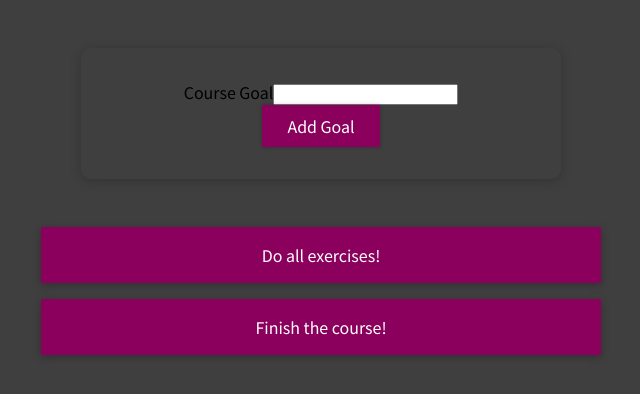
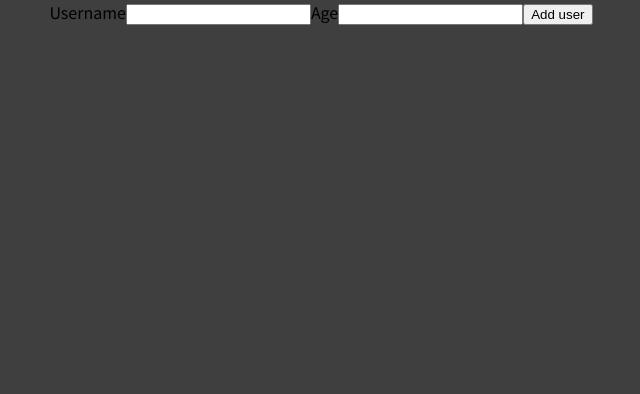
Before and after one commit to Amandine-d/projects-react, a React (Create React App) app: page / in a window 1280 px wide. Shown: the top 394 px of the page, without its empty margins (319-959 px from the left). Built offline with nearby package versions, Linux system fonts and the light colour scheme.

Commit message:
Users: Start project1

```diff
--- a/src/App.js
+++ b/src/App.js
@@ -1,12 +1,14 @@
 // import AppExpenses from './ExpensesProject/AppExpenses';
-import AppStyling from "./StylingComponents/AppStyling";
+// import AppStyling from "./StylingComponents/AppStyling";
+import AppProject1 from './Project1/AppProject1';
 import './App.css';
 
 function App() {
   return (
     <div className="App">
       {/* <AppExpenses /> */}
-      <AppStyling />
+      {/* <AppStyling /> */}
+      <AppProject1 />
     </div>
   );
 }
--- /dev/null
+++ b/src/Project1/AppProject1.js
@@ -0,0 +1,11 @@
+import React from "react";
+import AddUser from "./components/Users/AddUser";
+
+const AppProject1= () => {
+
+  return (
+    <div><AddUser /></div>
+  )
+}
+
+export default AppProject1;
--- /dev/null
+++ b/src/Project1/components/Users/AddUser.js
@@ -0,0 +1,19 @@
+import React from "react";
+
+const AddUser = props => {
+  const addUserHandler = (event) => {
+    event.preventDefault();
+  }
+
+  return (
+    <form onSubmit={addUserHandler}>
+      <label htmlFor="username">Username</label>
+      <input id="username" type="text" />
+      <label htmlFor="age">Age</label>
+      <input id="age" type="number" />
+      <button type="submit">Add user</button>
+    </form>
+  )
+}
+
+export default AddUser;
```
